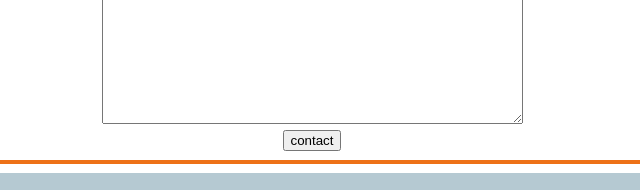
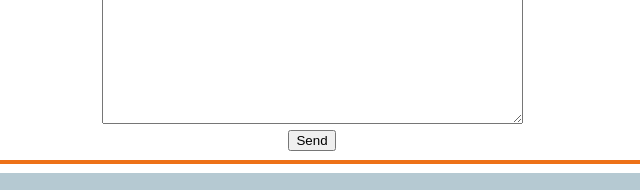
Before and after one commit to smody02/Homework2, a plain HTML site: page contact.html in a window 1280 px wide. Shown: the part 1135-1325 px from the top of the page, 328-968 px from the left. Drawn offline with Linux system fonts and the light colour scheme.

Commit message:
Changed submit form button

```diff
--- a/contact.html
+++ b/contact.html
@@ -119,7 +119,7 @@
                 <label for="contents">Email Contents:</label><br/>
                 <textarea id="contents" name="contents" rows="8" cols="50"></textarea>
                 <br/>
-                <input type="submit" value="contact">
+                <input type="submit" value="Send">
             </form>
             </div>
         </div>
```
